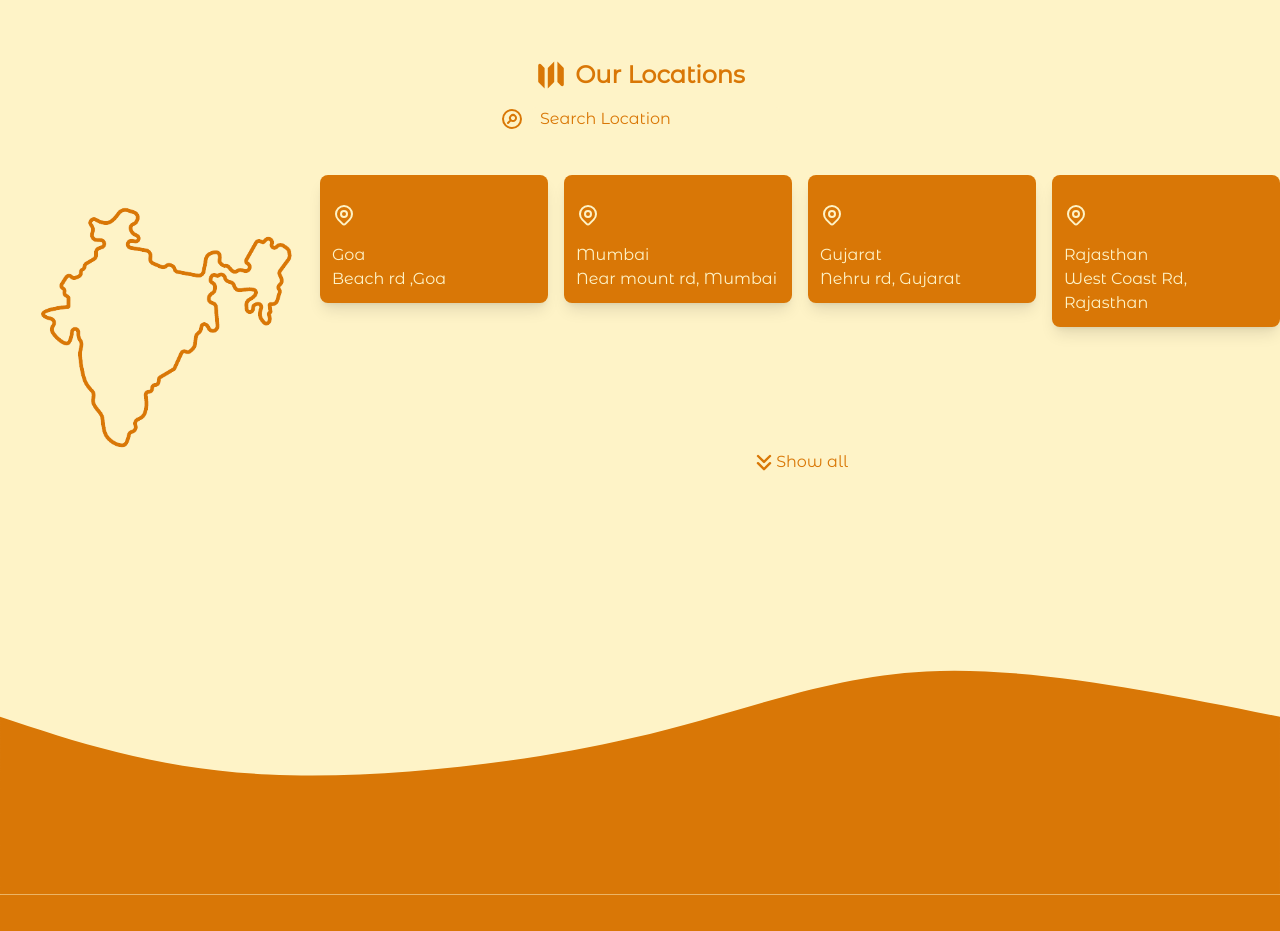
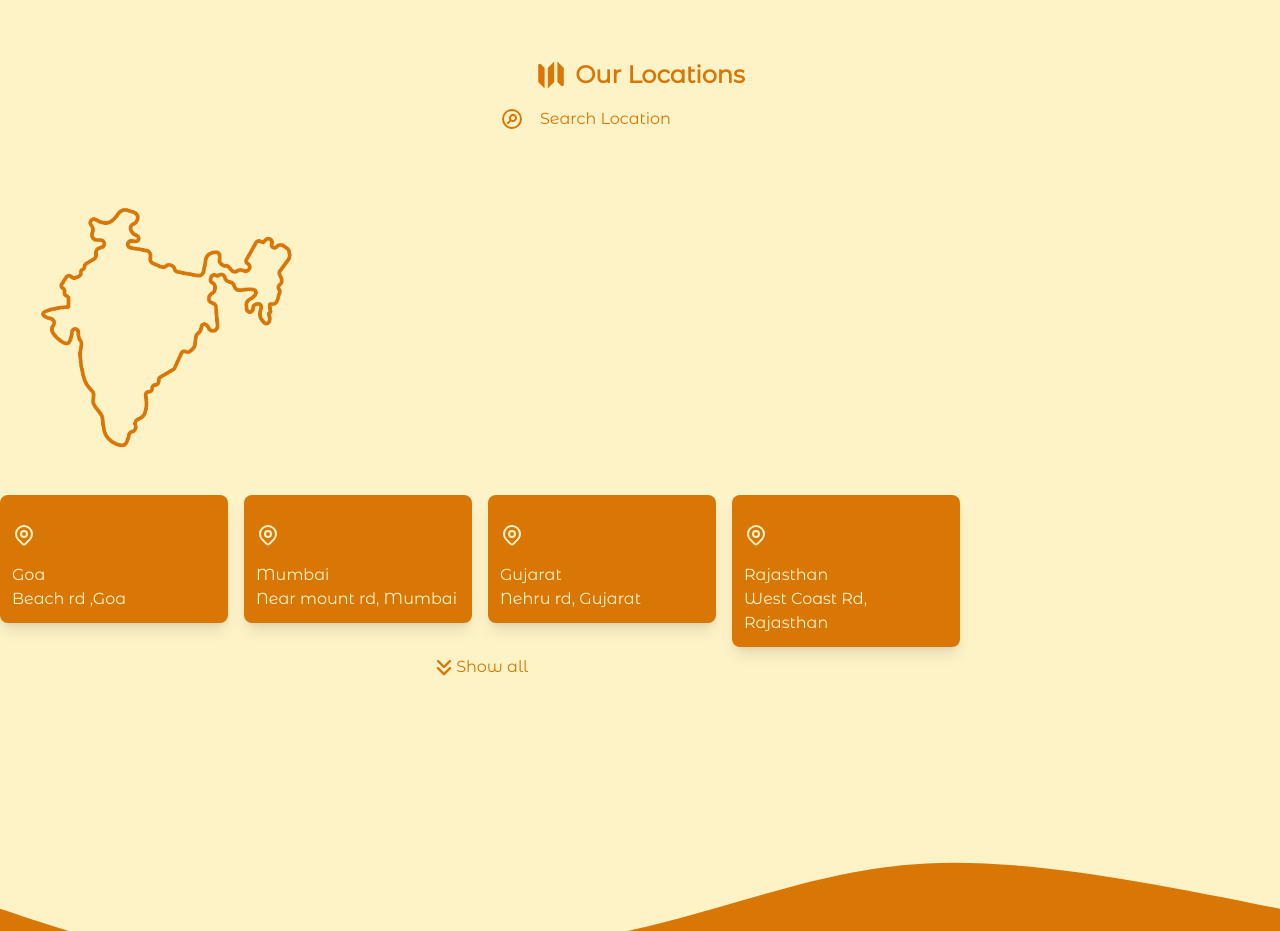
Before and after one commit to mdabdulrahman/coffeeShop, a SvelteKit app: page / in a window 1280 px wide. Shown: the part 1880-2811 px from the top of the page. Built offline with nearby package versions, Linux system fonts and the light colour scheme; a web font is replaced by a local one.

Commit message:
third commit

```diff
--- a/src/routes/locations.svelte
+++ b/src/routes/locations.svelte
@@ -62,7 +62,7 @@ let secondary="bg-amber-600"
         Our Locations</h1>
         </span>
        <SearchBar on:search={(e)=>search=e.detail} {color} {focusColor} {bgColor} {placeholder} />
-<div class="bg-amber-100 flex text-amber-100 py-11">
+<div class="bg-amber-100 flex text-amber-100 hidden md:block py-11">
 
         <div class="lg:w-1/4 ">
         <img src="./locLogo.png" alt="">
```
